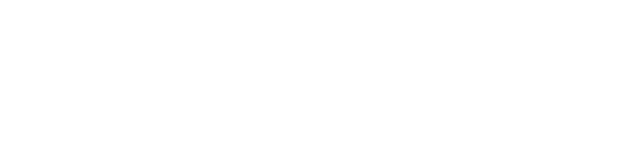
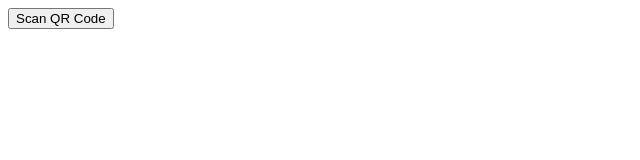
Before and after one commit to tonygudov/qrScanner, a plain HTML site: page index.html in a window 1280 px wide. Shown: the whole page, without its empty margins (0-640 px from the left). Drawn offline with nearby package versions, Linux system fonts and the light colour scheme.

Commit message:
Update index.html

```diff
--- a/index.html
+++ b/index.html
@@ -10,6 +10,7 @@
   <script src="qrScanner.js"></script>
 </head>
 <body>
+  <button>Scan QR Code</button>
   <script>
     $( document ).on( 'click', 'button', function ( e ) {
 
```
